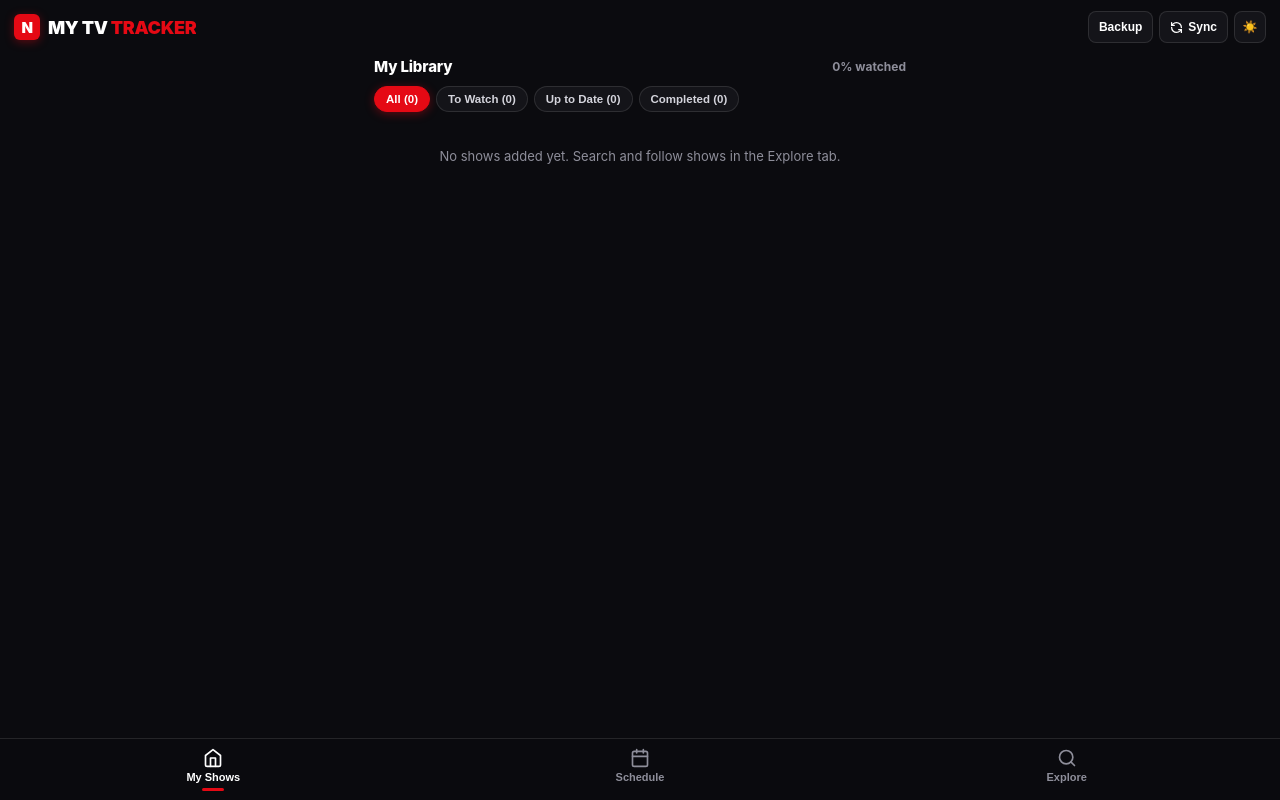
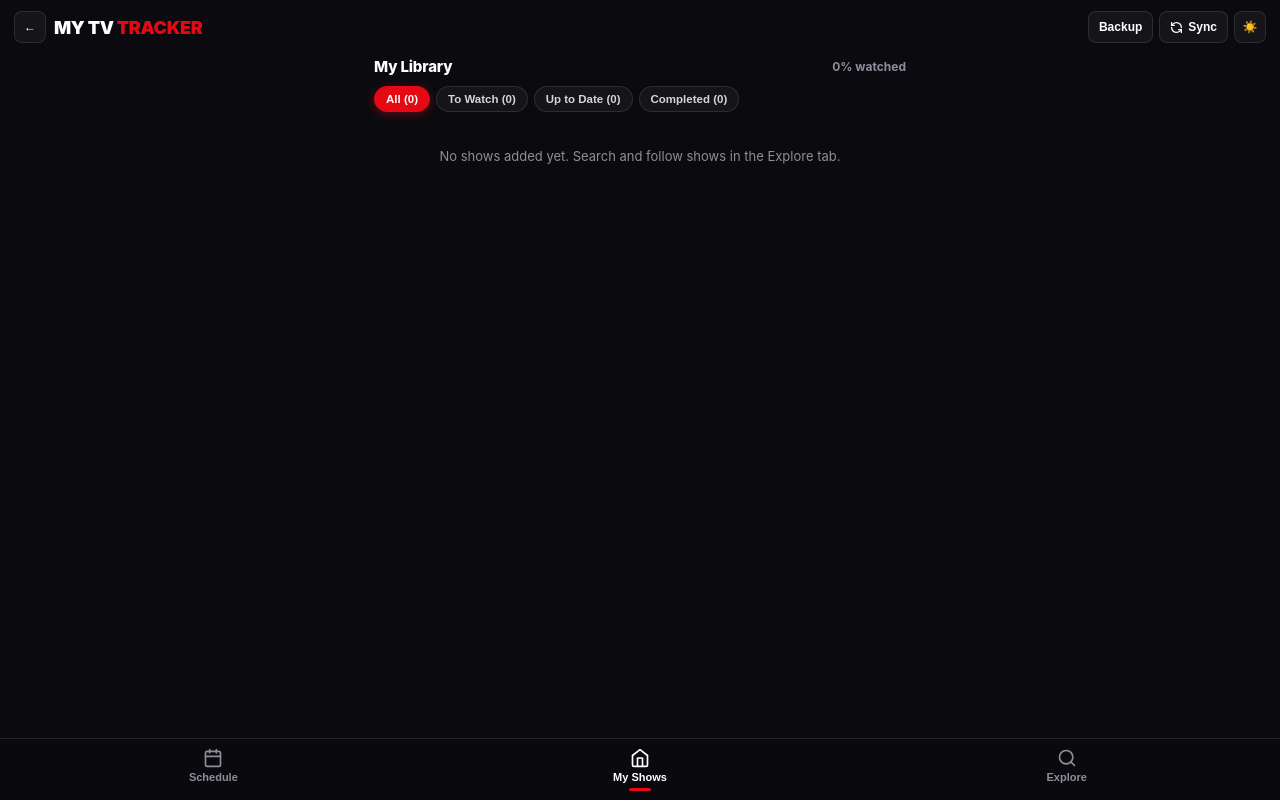
Before and after one commit to AndrejXX/My-TV-Shows, a website: page www/index.html in a window 1280 px wide. Both pictures are taken after a click on the button "My Shows". Drawn offline with Linux system fonts and the light colour scheme.

Commit message:
Update index.html

```diff
--- a/www/index.html
+++ b/www/index.html
@@ -71,7 +71,6 @@
       padding-bottom: calc(78px + env(safe-area-inset-bottom));
     }
 
-    /* Top Netflix-style Header */
     header {
       position: sticky;
       top: 0;
@@ -96,21 +95,6 @@
       align-items: center;
       gap: 8px;
       min-width: 0;
-    }
-
-    .brand-mark {
-      width: 26px;
-      height: 26px;
-      border-radius: 6px;
-      background: var(--red);
-      color: #ffffff;
-      font-weight: 900;
-      font-size: 15px;
-      display: grid;
-      place-items: center;
-      letter-spacing: -0.04em;
-      flex-shrink: 0;
-      box-shadow: 0 2px 10px var(--red-glow);
     }
 
     .brand h1 {
@@ -184,9 +168,7 @@
       display: block;
     }
 
-    /* =========================================================
-       PROPOSAL 1: CINEMATIC HERO BANNER
-       ========================================================= */
+    /* Cinematic Hero Banner */
     .cinematic-hero {
       position: relative;
       width: 100%;
@@ -336,9 +318,7 @@
       transform: scale(0.95);
     }
 
-    /* =========================================================
-       HORIZONTAL EPISODES CAROUSEL (PROPOSAL 1 LOWER ROW)
-       ========================================================= */
+    /* Horizontal Episodes Carousel */
     .section-header {
       display: flex;
       align-items: center;
@@ -475,9 +455,7 @@
       flex-shrink: 0;
     }
 
-    /* =========================================================
-       FILTER PILLS & POSTER GRID
-       ========================================================= */
+    /* Filter Pills & Poster Grid */
     .filter-tabs {
       display: flex;
       flex-wrap: wrap;
@@ -548,7 +526,6 @@
       box-shadow: 0 2px 8px rgba(0, 0, 0, 0.65);
     }
 
-    /* Netflix-style red progress bar along bottom edge of poster */
     .poster-progress-bg {
       position: absolute;
       left: 0;
@@ -651,9 +628,7 @@
       justify-content: center;
     }
 
-    /* =========================================================
-       SCHEDULE VIEW
-       ========================================================= */
+    /* Schedule View */
     .sched-group-title {
       font-size: 12px;
       font-weight: 800;
@@ -754,9 +729,7 @@
       flex-shrink: 0;
     }
 
-    /* =========================================================
-       EXPLORE SEARCH
-       ========================================================= */
+    /* Explore Search */
     .search-box {
       display: flex;
       gap: 8px;
@@ -788,9 +761,7 @@
       cursor: pointer;
     }
 
-    /* =========================================================
-       BOTTOM NETFLIX NAVIGATION BAR (MATCHING PROPOSAL 1)
-       ========================================================= */
+    /* Bottom Navigation Bar */
     .nav-bar {
       position: fixed;
       bottom: 0;
@@ -838,9 +809,7 @@
       margin-top: 2px;
     }
 
-    /* =========================================================
-       SHOW DETAILS DRAWER & MODALS
-       ========================================================= */
+    /* Show Details Drawer & Modals */
     .overlay {
       position: fixed;
       inset: 0;
@@ -1227,7 +1196,6 @@
     <div class="header-left">
       <button class="top-btn icon-only" id="headerBackBtn" onclick="goBack()" title="Back" aria-label="Back" style="display:none;">←</button>
       <div class="brand">
-        <div class="brand-mark">N</div>
         <h1>MY TV <span>TRACKER</span></h1>
       </div>
     </div>
@@ -1248,8 +1216,25 @@
   </header>
 
   <main class="container">
-    <!-- TAB 1: MY SHOWS (PROPOSAL 1: CINEMATIC HERO + EPISODES CAROUSEL + GRID) -->
-    <section class="view-section active" id="view-my">
+    <!-- TAB 1: SCHEDULE (OPENS ON STARTUP) -->
+    <section class="view-section active" id="view-schedules">
+      <div id="scheduleHeroContainer"></div>
+
+      <div class="sched-group-title">Today</div>
+      <div id="sched-today" class="schedule-group"></div>
+
+      <div class="sched-group-title">Tomorrow</div>
+      <div id="sched-tomorrow" class="schedule-group"></div>
+
+      <div class="sched-group-title">This Week</div>
+      <div id="sched-week" class="schedule-group"></div>
+
+      <div class="sched-group-title">Upcoming</div>
+      <div id="sched-future" class="schedule-group"></div>
+    </section>
+
+    <!-- TAB 2: MY SHOWS -->
+    <section class="view-section" id="view-my">
       <div id="cinematicHeroContainer"></div>
 
       <div id="episodesCarouselWrap" style="display:none;">
@@ -1273,23 +1258,6 @@
       </div>
 
       <div class="grid" id="myGrid"></div>
-    </section>
-
-    <!-- TAB 2: SCHEDULE -->
-    <section class="view-section" id="view-schedules">
-      <div id="scheduleHeroContainer"></div>
-
-      <div class="sched-group-title">Today</div>
-      <div id="sched-today" class="schedule-group"></div>
-
-      <div class="sched-group-title">Tomorrow</div>
-      <div id="sched-tomorrow" class="schedule-group"></div>
-
-      <div class="sched-group-title">This Week</div>
-      <div id="sched-week" class="schedule-group"></div>
-
-      <div class="sched-group-title">Upcoming</div>
-      <div id="sched-future" class="schedule-group"></div>
     </section>
 
     <!-- TAB 3: EXPLORE -->
@@ -1303,16 +1271,9 @@
     </section>
   </main>
 
-  <!-- BOTTOM NETFLIX NAVIGATION BAR -->
+  <!-- BOTTOM NAVIGATION BAR -->
   <nav class="nav-bar">
-    <button type="button" class="nav-btn active" id="nav-my" onclick="switchTab('my')">
-      <svg width="20" height="20" viewBox="0 0 24 24" fill="none" stroke="currentColor" stroke-width="2" stroke-linecap="round" stroke-linejoin="round">
-        <path d="M3 9l9-7 9 7v11a2 2 0 0 1-2 2H5a2 2 0 0 1-2-2z"></path>
-        <polyline points="9 22 9 12 15 12 15 22"></polyline>
-      </svg>
-      <span>My Shows</span>
-    </button>
-    <button type="button" class="nav-btn" id="nav-schedules" onclick="switchTab('schedules')">
+    <button type="button" class="nav-btn active" id="nav-schedules" onclick="switchTab('schedules')">
       <svg width="20" height="20" viewBox="0 0 24 24" fill="none" stroke="currentColor" stroke-width="2" stroke-linecap="round" stroke-linejoin="round">
         <rect x="3" y="4" width="18" height="18" rx="2" ry="2"></rect>
         <line x1="16" y1="2" x2="16" y2="6"></line>
@@ -1320,6 +1281,13 @@
         <line x1="3" y1="10" x2="21" y2="10"></line>
       </svg>
       <span>Schedule</span>
+    </button>
+    <button type="button" class="nav-btn" id="nav-my" onclick="switchTab('my')">
+      <svg width="20" height="20" viewBox="0 0 24 24" fill="none" stroke="currentColor" stroke-width="2" stroke-linecap="round" stroke-linejoin="round">
+        <path d="M3 9l9-7 9 7v11a2 2 0 0 1-2 2H5a2 2 0 0 1-2-2z"></path>
+        <polyline points="9 22 9 12 15 12 15 22"></polyline>
+      </svg>
+      <span>My Shows</span>
     </button>
     <button type="button" class="nav-btn" id="nav-explore" onclick="switchTab('explore')">
       <svg width="20" height="20" viewBox="0 0 24 24" fill="none" stroke="currentColor" stroke-width="2" stroke-linecap="round" stroke-linejoin="round">
@@ -1418,7 +1386,7 @@
     let currentDrawerShow = null;
     let activeMyFilter = 'all';
     let exploreLoaded = false;
-    let navHistory = ['my'];
+    let navHistory = ['schedules'];
 
     function toHttps(url) {
       if (!url) return PLACEHOLDER_IMG;
@@ -1550,7 +1518,7 @@
     function updateBackButtonVisibility() {
       const currentTab = navHistory[navHistory.length - 1];
       const backBtn = document.getElementById('headerBackBtn');
-      backBtn.style.display = (navHistory.length > 1 || currentTab !== 'my') ? 'inline-flex' : 'none';
+      backBtn.style.display = (navHistory.length > 1 || currentTab !== 'schedules') ? 'inline-flex' : 'none';
     }
 
     function switchTab(tab, recordHistory = true) {
@@ -1599,9 +1567,9 @@
       }
 
       const currentTab = navHistory[0];
-      if (currentTab !== 'my') {
-        navHistory = ['my'];
-        switchTab('my', false);
+      if (currentTab !== 'schedules') {
+        navHistory = ['schedules'];
+        switchTab('schedules', false);
         return;
       }
 
@@ -2209,7 +2177,6 @@
       return isEnded ? 'ended' : 'waiting';
     }
 
-    /* Proposal 1: Cinematic Hero Banner + Horizontal Up Next Carousel */
     function renderCinematicHeroAndCarousel(sortedShows, todayStr) {
       const heroWrap = document.getElementById('cinematicHeroContainer');
       const carouselWrap = document.getElementById('episodesCarouselWrap');
@@ -2227,7 +2194,6 @@
         }
       });
 
-      // Prioritize aired unwatched episodes first
       upNextItems.sort((a, b) => (b.isAired ? 1 : 0) - (a.isAired ? 1 : 0));
 
       if (upNextItems.length === 0) {
@@ -2266,7 +2232,6 @@
         </div>
       `;
 
-      // Render horizontal carousel for remaining next episodes (or all if >= 2)
       const carouselList = upNextItems.length > 1 ? upNextItems.slice(1) : [];
       if (carouselList.length === 0) {
         carouselWrap.style.display = 'none';
@@ -2533,7 +2498,7 @@
       if (!listFut.children.length) listFut.innerHTML = '<p class="empty-msg">No further upcoming episodes.</p>';
     }
 
-    renderMyShows();
+    renderSchedule();
   </script>
 </body>
 </html>
```
